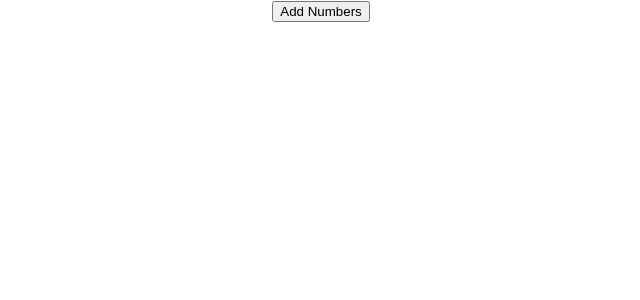
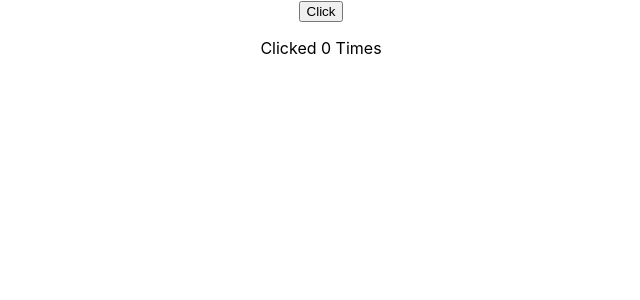
Before and after one commit to priyodas12/react-learning-v1, a React (Create React App) app: page / in a window 1280 px wide. Shown: the top 300 px of the page, without its empty margins (319-959 px from the left). Built offline with nearby package versions, Linux system fonts and the light colour scheme.

Commit message:
useEffect

```diff
--- a/src/App.js
+++ b/src/App.js
@@ -3,7 +3,7 @@
 import './App.css';
 //import ComponentC from './ContextAPI/ComponentC';
 //import { UserProvider } from './ContextAPI/userContext';
-import CounterFourUsArr from './Hooks/CounterFourUsArr'
+import CounterOneUeCls from './Hooks/CounterOneUeCls'
 class App extends Component {
   render() {
     return (
@@ -11,7 +11,7 @@
         { /*<UserProvider value="priyo">
           //  <ComponentC></ComponentC>
           //  </UserProvider>*/}
-        <CounterFourUsArr></CounterFourUsArr>
+        <CounterOneUeCls></CounterOneUeCls>
       </div>
     )
   }
--- /dev/null
+++ b/src/Hooks/CounterOneUeCls.js
@@ -0,0 +1,40 @@
+import React, { Component } from 'react'
+
+export class CounterOneUeCls extends Component {
+
+  constructor(props) {
+    super(props)
+
+    this.state = {
+      count: 0
+    }
+  }
+
+  componentDidMount() {
+    console.log('componentDidMount');
+    document.title = `clicked ${this.state.count} times`;
+  }
+
+  componentDidUpdate(prevProps, prevState) {
+    console.log('componentDidUpdate');
+    if (prevState.count !== this.state.count) {
+      document.title = `clicked ${this.state.count} times`;
+    }
+  }
+  componentWillUnmount() {
+    console.log('componentWillUnmount');
+    document.title = `clicked ${this.state.count} times`;
+  }
+
+  render() {
+    return (
+      <div>
+        <button onClick={() => this.setState({ count: this.state.count + 1 })}>Click</button>
+        <br />
+        <p>Clicked {this.state.count} Times</p>
+      </div>
+    )
+  }
+}
+
+export default CounterOneUeCls
```
